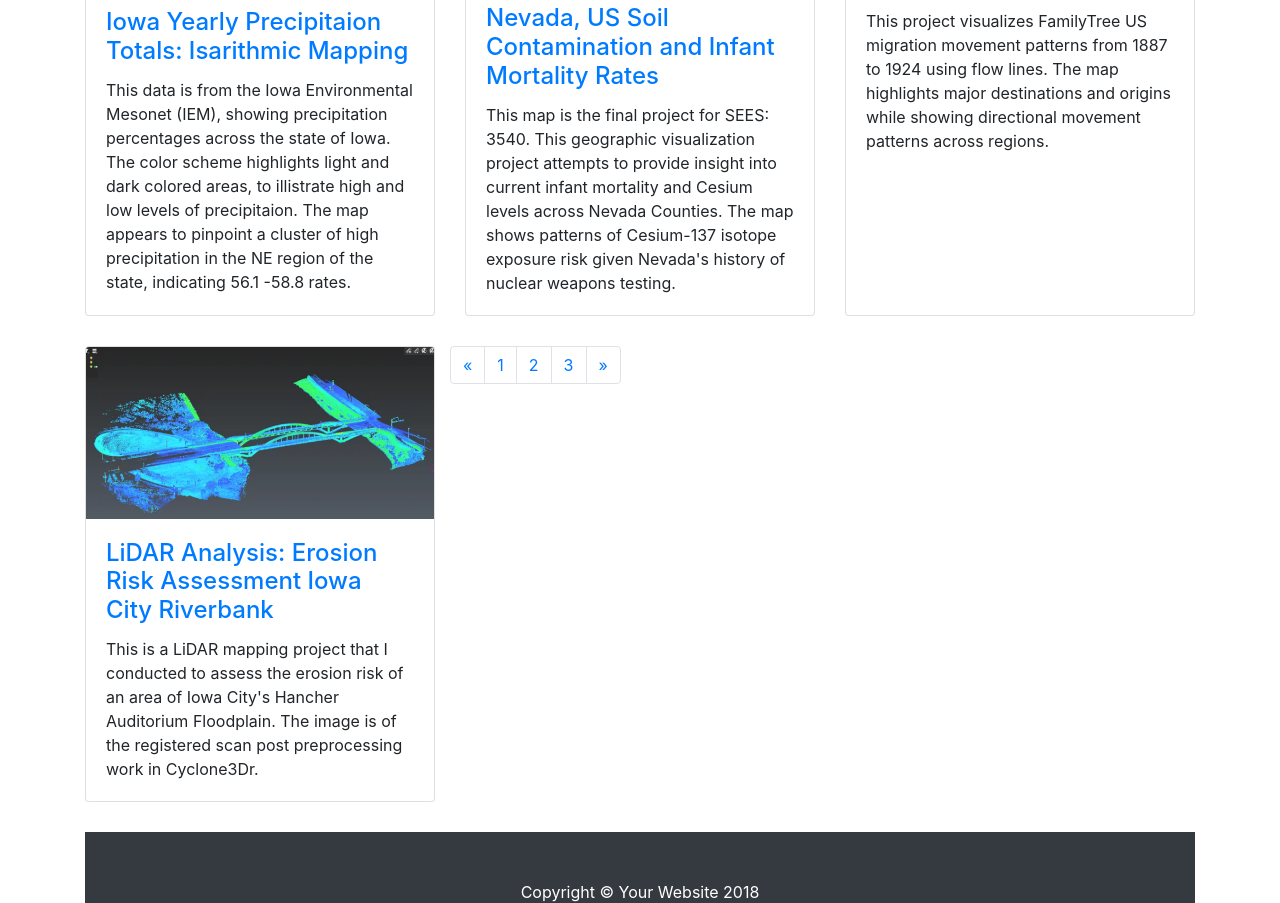
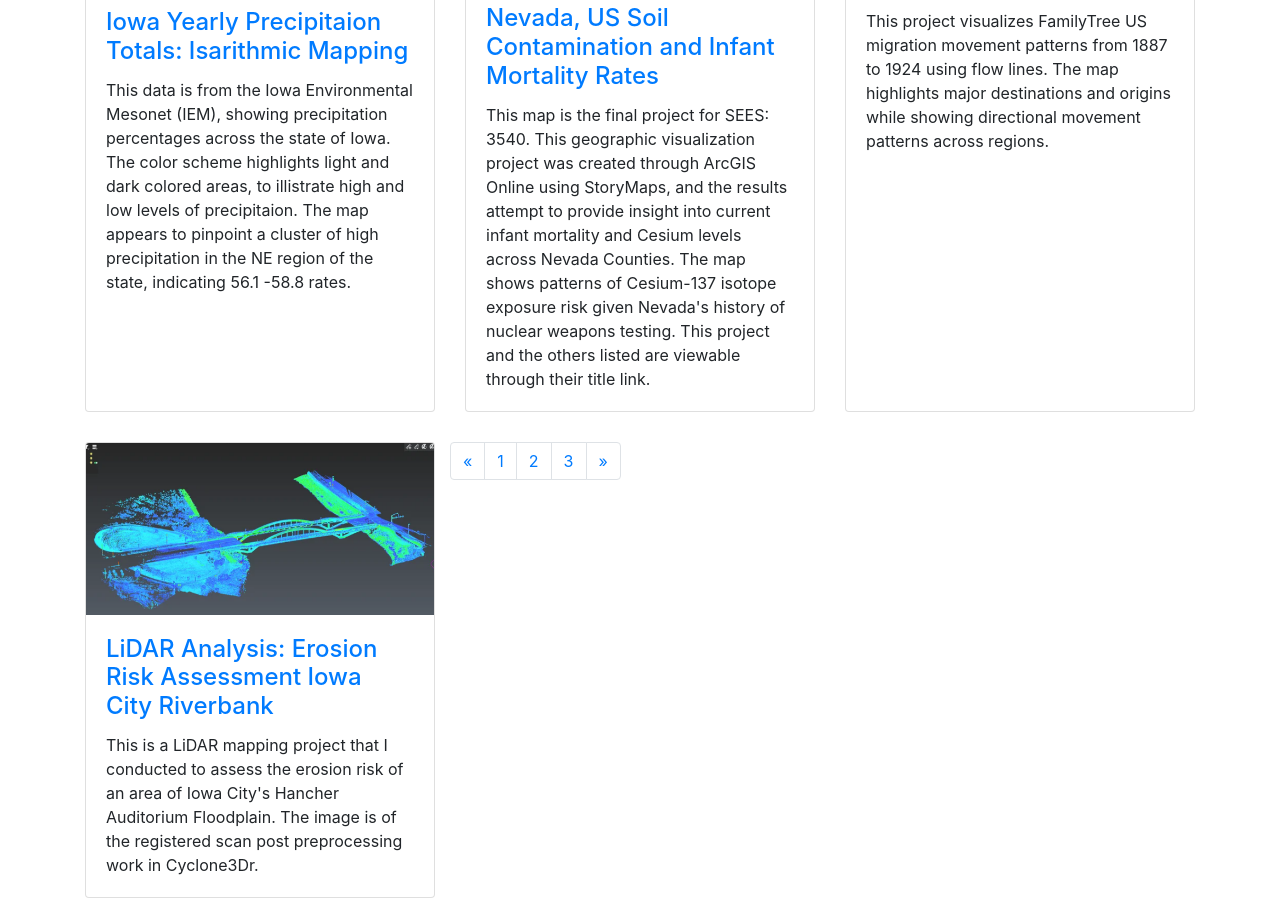
Before and after one commit to geog3540/kbyriel, a website: page index.html in a window 1280 px wide. Shown: the part 1190-2093 px from the top of the page. Drawn offline with Linux system fonts and the light colour scheme.

Commit message:
Revise project description
Updated project description to include details about ArcGIS Online and project accessibility.

```diff
--- a/index.html
+++ b/index.html
@@ -128,7 +128,7 @@
                   Nevada, US Soil Contamination and Infant Mortality Rates
               </a>
               </h4>
-              <p class="card-text">This map is the final project for SEES: 3540. This geographic visualization project attempts to provide insight into current infant mortality and Cesium levels across Nevada Counties. The map shows patterns of Cesium-137 isotope exposure risk given Nevada's history of nuclear weapons testing. </p>
+              <p class="card-text">This map is the final project for SEES: 3540. This geographic visualization project was created through ArcGIS Online using StoryMaps, and the results attempt to provide insight into current infant mortality and Cesium levels across Nevada Counties. The map shows patterns of Cesium-137 isotope exposure risk given Nevada's history of nuclear weapons testing. This project and the others listed are viewable through their title link. </p>
             </div>
           </div>
         </div>
```
